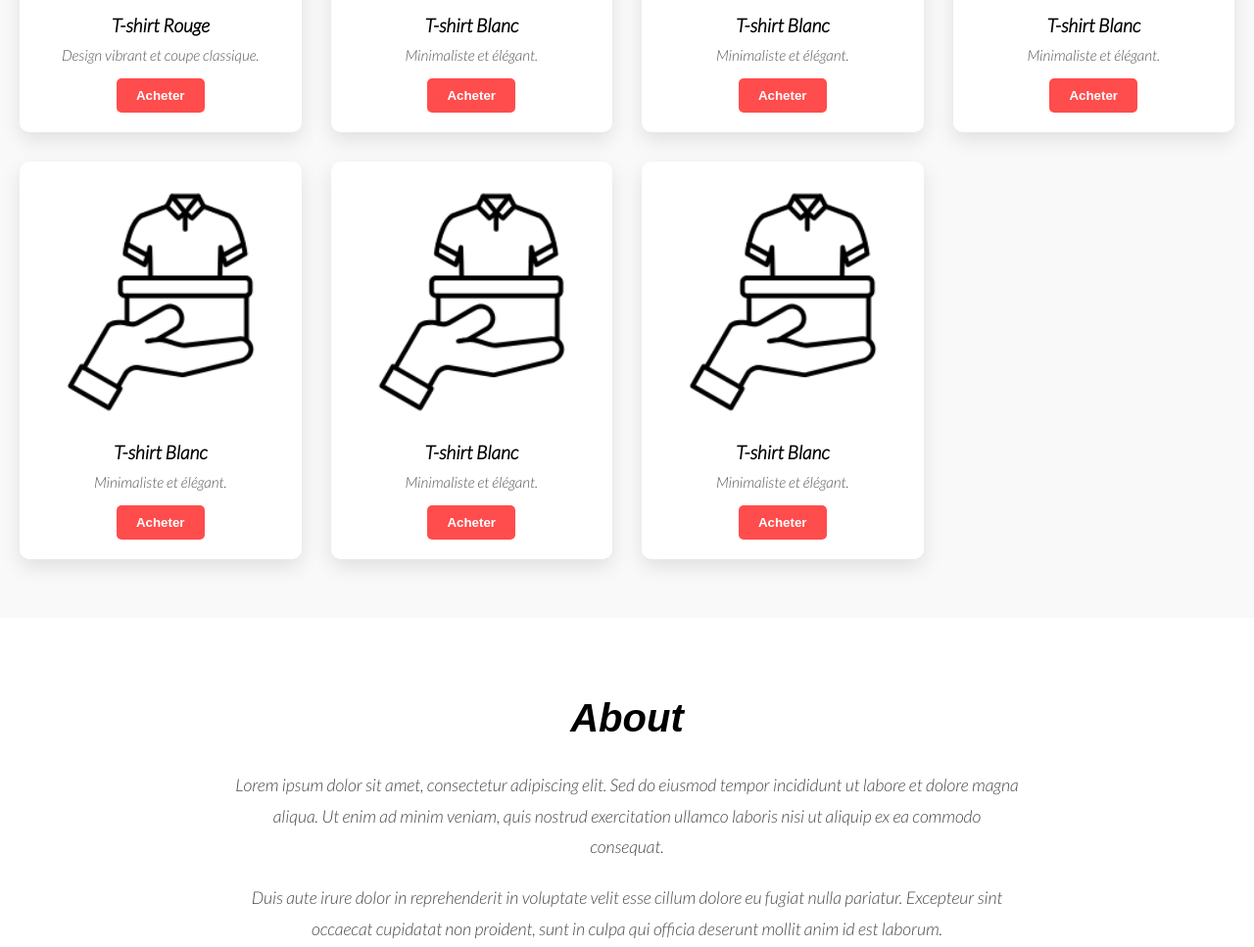
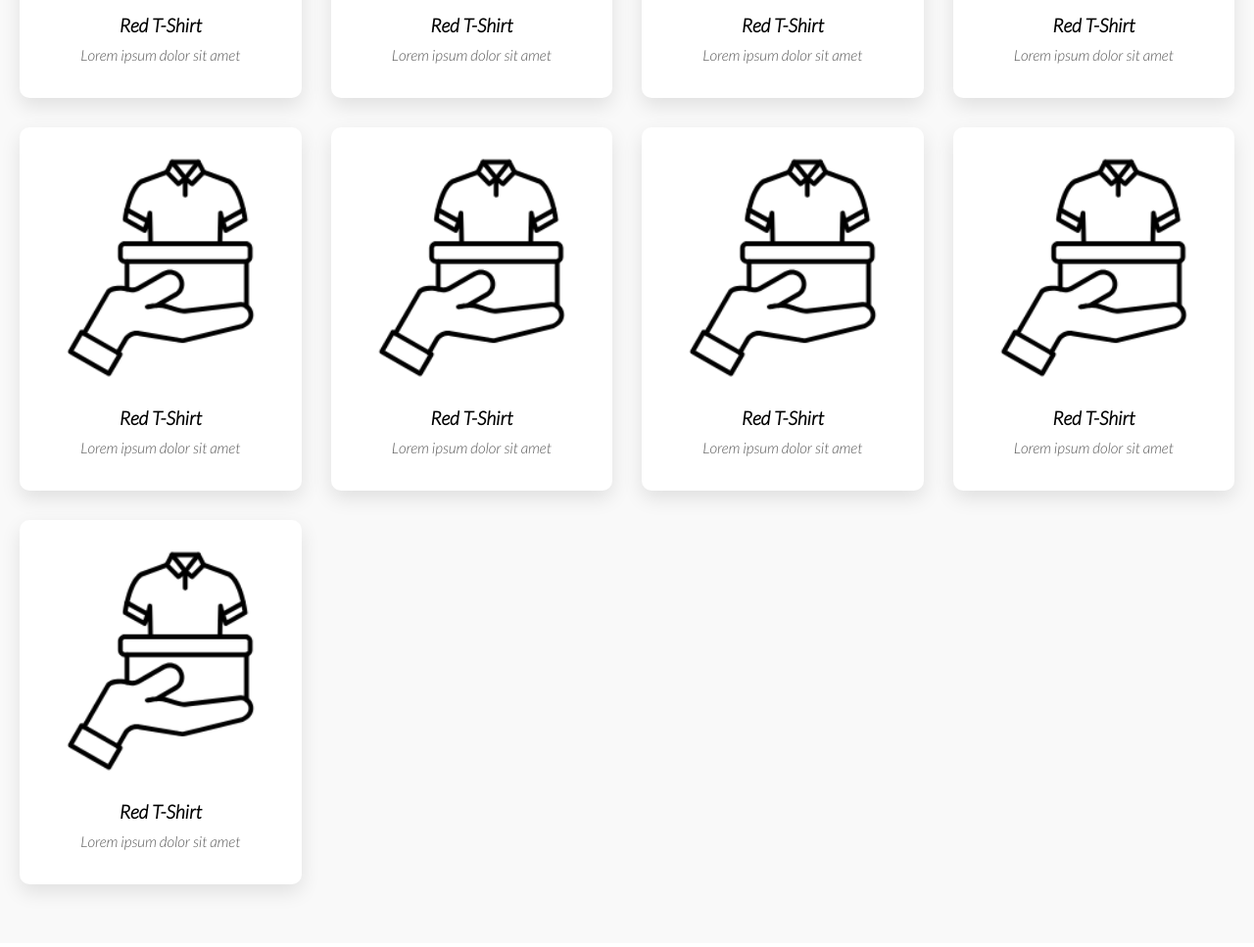
Before and after one commit to aammaryahya5/mon-site-tshirt, a plain HTML site: page index.html in a window 1280 px wide. Shown: the part 1320-2287 px from the top of the page at 98% size. Drawn offline with Linux system fonts and the light colour scheme.

Commit message:
Translate to English Update

```diff
--- a/index.html
+++ b/index.html
@@ -5,7 +5,6 @@
     <meta charset="UTF-8" />
     <meta name="viewport" content="width=device-width, initial-scale=1.0" />
     <title>T-shirt Store</title>
-
     <link rel="stylesheet" href="style.css" />
     <link rel="icon" href="img/logo.png" />
     <link rel="stylesheet" href="https://cdnjs.cloudflare.com/ajax/libs/font-awesome/6.5.0/css/all.min.css" />
@@ -16,7 +15,7 @@
 
     <header id="header">
         <a href="index.html">
-            <img src="img/logo.png" class="logo" alt="Logo de la boutique" />
+            <img src="img/logo.png" class="logo" alt="Store Logo" />
         </a>
         <nav>
             <ul id="navbar">
@@ -34,50 +33,52 @@
     </section>
 
     <section id="products" class="products">
-        <h2>Nos T-shirts</h2>
+        <h2>Our T-Shirts</h2>
         <div class="product-grid">
             <div class="product-card">
-                <img src="img/logo.png" alt="T-shirt rouge" />
-                <h3>T-shirt Rouge</h3>
-                <p>Design vibrant et coupe classique.</p>
-                <button>Acheter</button>
-            </div>
-
-            <div class="product-card">
-                <img src="img/logo.png" alt="T-shirt blanc" />
-                <h3>T-shirt Blanc</h3>
-                <p>Minimaliste et élégant.</p>
-                <button>Acheter</button>
+                <img src="img/logo.png" alt="Red T-Shirt" />
+                <h3>Red T-Shirt</h3>
+                <p>Lorem ipsum dolor sit amet</p>
             </div>
             <div class="product-card">
-                <img src="img/logo.png" alt="T-shirt blanc" />
-                <h3>T-shirt Blanc</h3>
-                <p>Minimaliste et élégant.</p>
-                <button>Acheter</button>
+                <img src="img/logo.png" alt="Red T-Shirt" />
+                <h3>Red T-Shirt</h3>
+                <p>Lorem ipsum dolor sit amet</p>
             </div>
             <div class="product-card">
-                <img src="img/logo.png" alt="T-shirt blanc" />
-                <h3>T-shirt Blanc</h3>
-                <p>Minimaliste et élégant.</p>
-                <button>Acheter</button>
+                <img src="img/logo.png" alt="Red T-Shirt" />
+                <h3>Red T-Shirt</h3>
+                <p>Lorem ipsum dolor sit amet</p>
             </div>
             <div class="product-card">
-                <img src="img/logo.png" alt="T-shirt blanc" />
-                <h3>T-shirt Blanc</h3>
-                <p>Minimaliste et élégant.</p>
-                <button>Acheter</button>
+                <img src="img/logo.png" alt="Red T-Shirt" />
+                <h3>Red T-Shirt</h3>
+                <p>Lorem ipsum dolor sit amet</p>
             </div>
             <div class="product-card">
-                <img src="img/logo.png" alt="T-shirt blanc" />
-                <h3>T-shirt Blanc</h3>
-                <p>Minimaliste et élégant.</p>
-                <button>Acheter</button>
+                <img src="img/logo.png" alt="Red T-Shirt" />
+                <h3>Red T-Shirt</h3>
+                <p>Lorem ipsum dolor sit amet</p>
             </div>
             <div class="product-card">
-                <img src="img/logo.png" alt="T-shirt blanc" />
-                <h3>T-shirt Blanc</h3>
-                <p>Minimaliste et élégant.</p>
-                <button>Acheter</button>
+                <img src="img/logo.png" alt="Red T-Shirt" />
+                <h3>Red T-Shirt</h3>
+                <p>Lorem ipsum dolor sit amet</p>
+            </div>
+            <div class="product-card">
+                <img src="img/logo.png" alt="Red T-Shirt" />
+                <h3>Red T-Shirt</h3>
+                <p>Lorem ipsum dolor sit amet</p>
+            </div>
+            <div class="product-card">
+                <img src="img/logo.png" alt="Red T-Shirt" />
+                <h3>Red T-Shirt</h3>
+                <p>Lorem ipsum dolor sit amet</p>
+            </div>
+            <div class="product-card">
+                <img src="img/logo.png" alt="Red T-Shirt" />
+                <h3>Red T-Shirt</h3>
+                <p>Lorem ipsum dolor sit amet</p>
             </div>
 
         </div>
--- a/style.css
+++ b/style.css
@@ -46,22 +46,6 @@ body {
     font-weight: 600;
     color: #1a1a1a;
     transition: 0.3s ease;
-}
-
-#navbar li a:hover,
-#navbar li a.active {
-    color: #36ddb9;
-}
-
-#navbar li a.active::after,
-#navbar li a:hover::after {
-    content: "";
-    width: 30%;
-    height: 2px;
-    background: #36ddb9;
-    position: absolute;
-    bottom: -4px;
-    left: 0;
 }
 
 @media (max-width: 768px) {
```
